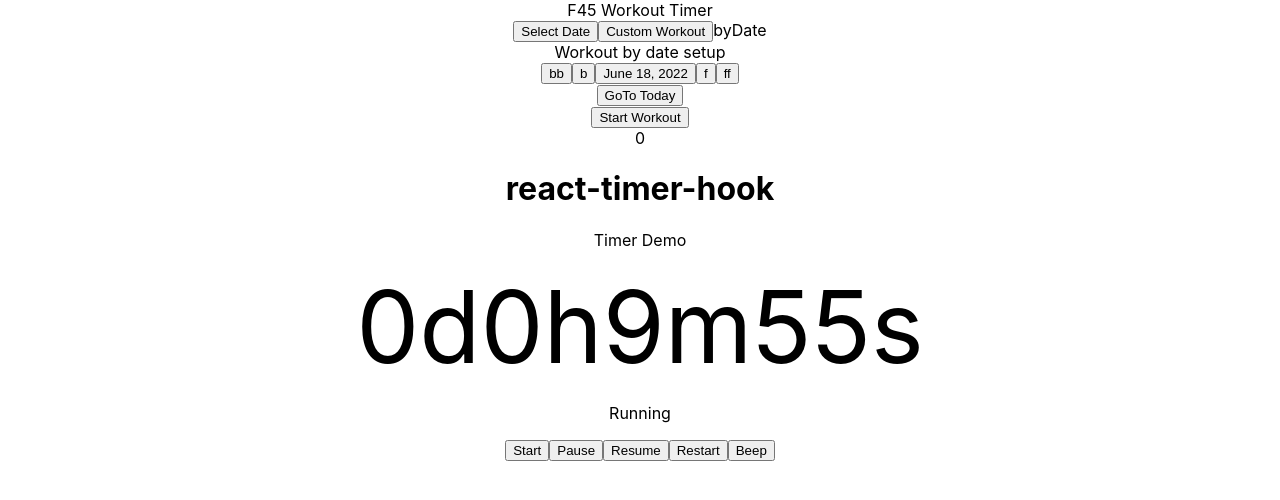
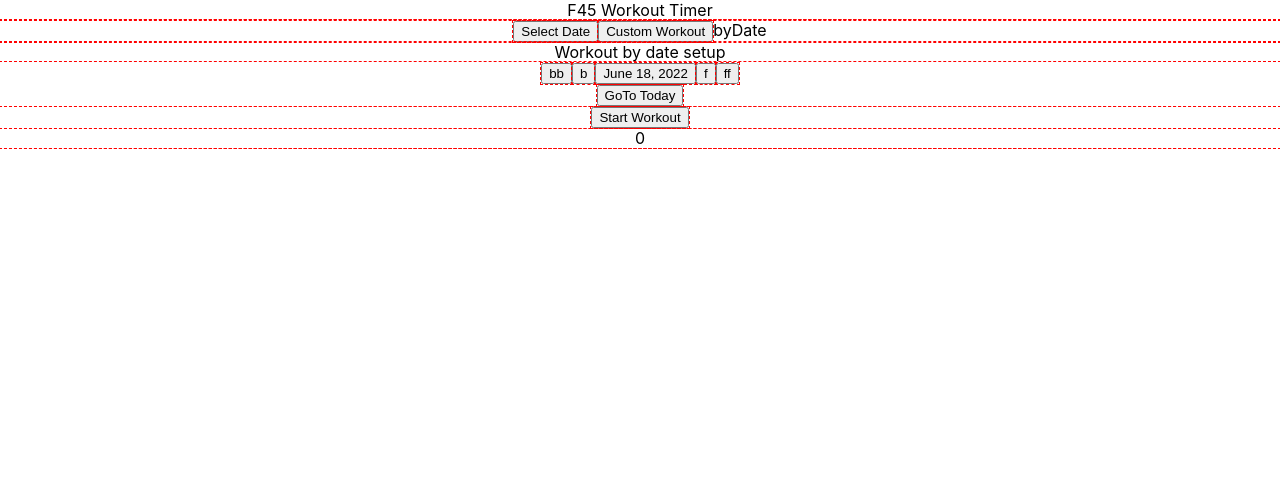
Before and after one commit to began91/f45timer, a React (Create React App) app: page / in a window 1280 px wide. Shown: the top 500 px of the page. Built offline with nearby package versions, Linux system fonts and the light colour scheme.

Commit message:
Consolidate helpers

```diff
--- a/src/App.css
+++ b/src/App.css
@@ -24,6 +24,12 @@
   color: white;
 }
 
+* {
+  outline: 1px;
+  outline-color: red;
+  outline-style: dashed;
+}
+
 .App-link {
   color: #61dafb;
 }
--- a/src/App.js
+++ b/src/App.js
@@ -45,9 +45,9 @@
         {/* <button id="toggleWorkout" onClick={this.toggleWorkout}></button> */}
         {this.state.isWorkoutActive ? '1':'0'}
 
-        <div>
+        {/* <div>
           <MyTimer expiryTimestamp={this.state.time} />
-        </div>
+        </div>     */}
       </div>
     );
   }
```
Also changed, not shown: src/helpers/Abacus.js (renamed from helpers/Abacus.js), src/helpers/Bears.js (renamed from helpers/Bears.js), src/helpers/lists.js (renamed from helpers/lists.js).
